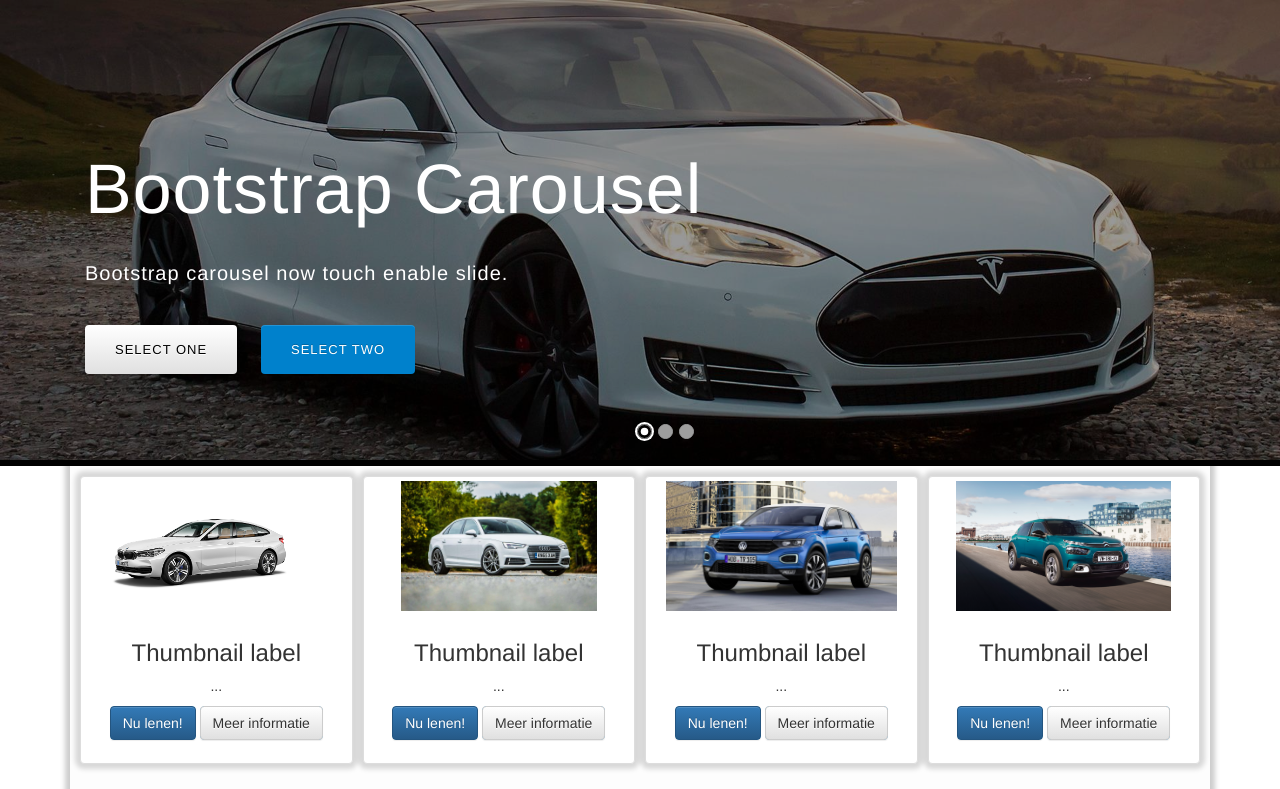
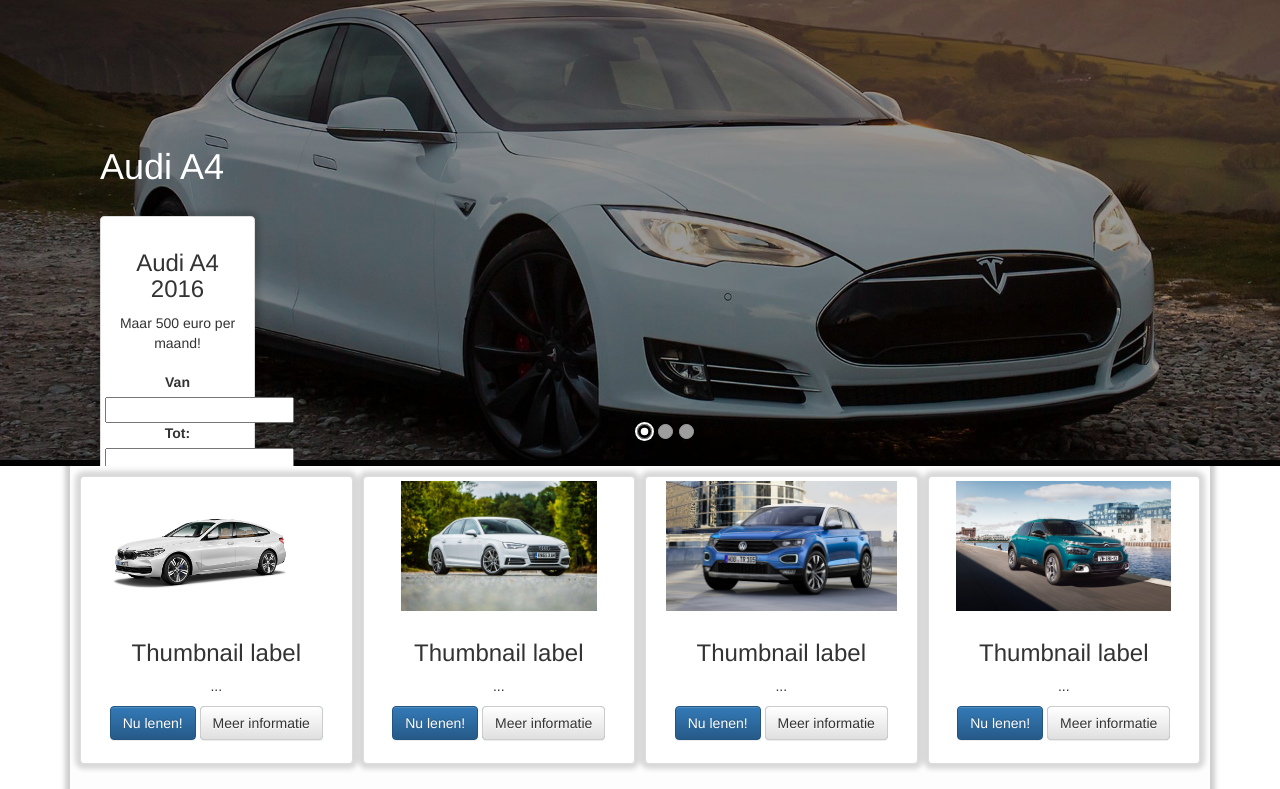
Before and after one commit to Niek99/Rent-a-Car, a PHP site: page / in a window 1280 px wide. Shown: the part 80-869 px from the top of the page. Run offline with PHP 8.4, Linux system fonts and the light colour scheme; some libraries are stand-ins or nearby versions; some web fonts are replaced.

Commit message:
halaladfsdf

```diff
--- a/classes/klant.php
+++ b/classes/klant.php
@@ -34,7 +34,7 @@
                         </form>
 
                         <div class="login-help">
-                            <a href="register.php">Register</a> - <a href="#">Forgot Password</a>
+                            <a href="register.php">Register</a>
                         </div>
                     </div>
                 </div>
--- a/includes/slider.php
+++ b/includes/slider.php
@@ -24,10 +24,25 @@
                 <div class="row">
                     <!-- Slide Text Layer -->
                     <div class="slide-text slide_style_left">
-                        <h1 data-animation="animated zoomInRight">Bootstrap Carousel</h1>
-                        <p data-animation="animated fadeInLeft">Bootstrap carousel now touch enable slide.</p>
-                        <a href="http://webalgusto.com/" target="_blank" class="btn btn-default" data-animation="animated fadeInLeft">select one</a>
-                        <a href="http://webalgusto.com/" target="_blank"  class="btn btn-primary" data-animation="animated fadeInRight">select two</a>
+
+                        <div data-animation="animated zoomInRight" class="col-sm-2 col-md-2">
+
+                            <h1 style="color: white">Audi A4</h1><br>
+                            <div  class="thumbnail">
+
+                                <div class="caption" style="text-align: center">
+                                    <h3>Audi A4 2016</h3>
+                                    <p>Maar 500 euro per maand!</p>
+                                </div>
+                                <form>
+                                    <label for="from">Van</label>
+                                    <input type="text" id="from" name="from"><br>
+                                    <label for="to">Tot:</label>
+                                    <input type="text" id="to" name="to"><br>
+                                    <button style="margin-top: 5px;" type="submit">Verder</button>
+                                </form>
+                            </div>
+                        </div>
                     </div>
                 </div>
             </div>
@@ -58,11 +73,26 @@
             <img src="assets/img/Slider03.jpg" alt="Bootstrap Touch Slider"  class="slide-image"/>
             <div class="bs-slider-overlay"></div>
             <!-- Slide Text Layer -->
-            <div class="slide-text slide_style_right">
-                <h1 data-animation="animated zoomInLeft">Beautiful Animations</h1>
-                <p data-animation="animated fadeInRight">Lots of css3 Animations to make slide beautiful .</p>
-                <a href="http://webalgusto.com/" target="_blank" class="btn btn-default" data-animation="animated fadeInLeft">select one</a>
-                <a href="http://webalgusto.com/" target="_blank" class="btn btn-primary" data-animation="animated fadeInRight">select two</a>
+            <div class="slide-text slide_style_left">
+
+                <div data-animation="animated zoomInRight" class="col-sm-2 col-md-2">
+
+                    <h1 style="color: white">Audi A4</h1><br>
+                    <div  class="thumbnail">
+
+                        <div class="caption" style="text-align: center">
+                            <h3>Audi A4 2016</h3>
+                            <p>Maar 500 euro per maand!</p>
+                        </div>
+                        <form>
+                            <label for="from">Van</label>
+                            <input type="text" id="from" name="from"><br>
+                            <label for="to">Tot:</label>
+                            <input type="text" id="to" name="to"><br>
+                            <button style="margin-top: 5px;" type="submit">Verder</button>
+                        </form>
+                    </div>
+                </div>
             </div>
         </div>
         <!-- End of Slide -->
```
Also changed, not shown: assets/css/style.css (line endings or trailing spaces).
